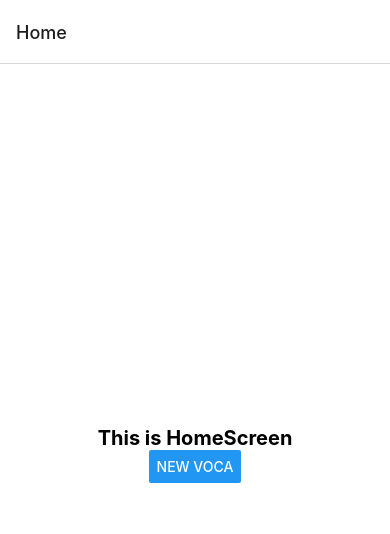
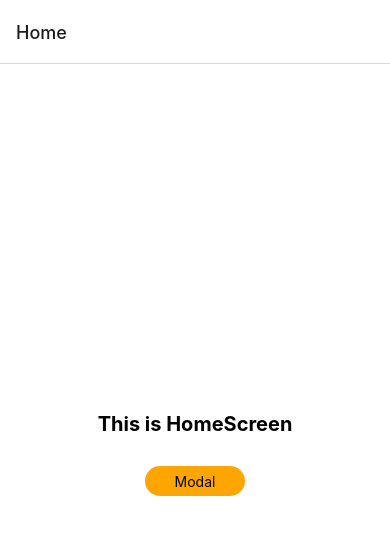
Before and after one commit to yoongyum/RN-HelloWord-Resurrection, a React Native app: screen / in a window 390 px wide. Shown: the top 534 px of the page. Built offline with nearby package versions, Linux system fonts and the light colour scheme.

Commit message:
feat: Implement Modal display func on the HomeScreen.tsx
홈화면에서 Modal 버튼 누를 시 모달창 열림

```diff
--- a/src/home/HomeScreen.tsx
+++ b/src/home/HomeScreen.tsx
@@ -1,10 +1,12 @@
-import { StyleSheet, Text, View ,Button} from 'react-native';
-
+import { StyleSheet, Text, View ,Button,TouchableOpacity} from 'react-native';
+import {useState} from 'react';
 import {NativeStackNavigationProp} from '@react-navigation/native-stack';
 import {Screens, HomeStackParamList} from '../navigators/HomeNavigator'
+import CommonMondal from '../common/commonModal';
+import AddVocaListModal from './AddVocaListModal';
 
 
-//HomeScreen에 필요한 파라미터들을 타입명시를 해줍니다.
+//HomeScreen에 필요한 파라미터들을 타입명시
 type HomeScreenNavigationProps = NativeStackNavigationProp<HomeStackParamList,Screens.Home>
 
 //HomeScreenProps에 대한 인터페이스 지정
@@ -12,15 +14,26 @@ interface HomeScreenProps{
   navigation: HomeScreenNavigationProps
 }
 
+
 //HomeScreen Component
 const HomeScreen: React.FC<HomeScreenProps> = (props) =>{
-  const {navigation} = props
+  // const {navigation} = props
+  const [modalVisible, setModalVisible] = useState(false) //모달 보여지는 상태변화
+
+  const onStart=()=>{//모달창 보여지게
+    setModalVisible(true);
+  }
+
   return(
     <View style={styles.container}>
-      <Text style={styles.tmp}>This is HomeScreen</Text>
-      <View>
-        <Button title="new Voca" onPress={()=>navigation.navigate(Screens.AddVoca)}/>
-      </View>
+      <Text style={styles.text}>This is HomeScreen</Text>
+      <CommonMondal
+        modalVisible={modalVisible}
+        setModalVisible={setModalVisible}
+        body={<AddVocaListModal/>}/>
+      <TouchableOpacity style={styles.modalBtn} onPressOut={onStart}>
+        <Text>Modal</Text>
+      </TouchableOpacity>
     </View>
   );
 };
@@ -36,8 +49,18 @@ const styles = StyleSheet.create({
     alignItems: 'center',
     justifyContent: 'center',
   },
-  tmp:{
+  text:{
     fontWeight:'bold',
     fontSize: 20,
+    marginBottom:30,
+  },
+  modalBtn:{
+    width: 100,
+    height: 30,
+    borderRadius: 15,
+    alignItems:'center',
+    justifyContent:'center',
+    backgroundColor:'orange',
+    color: 'white'
   }
 });
```
